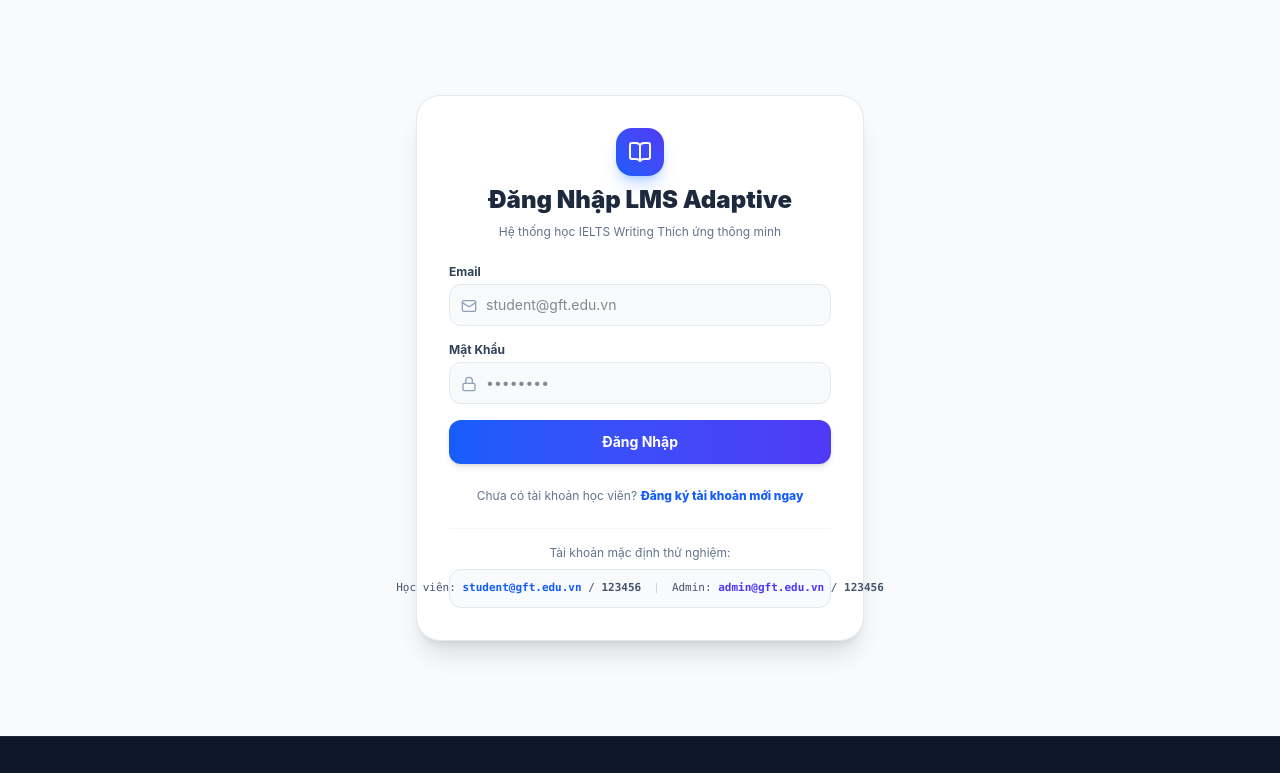
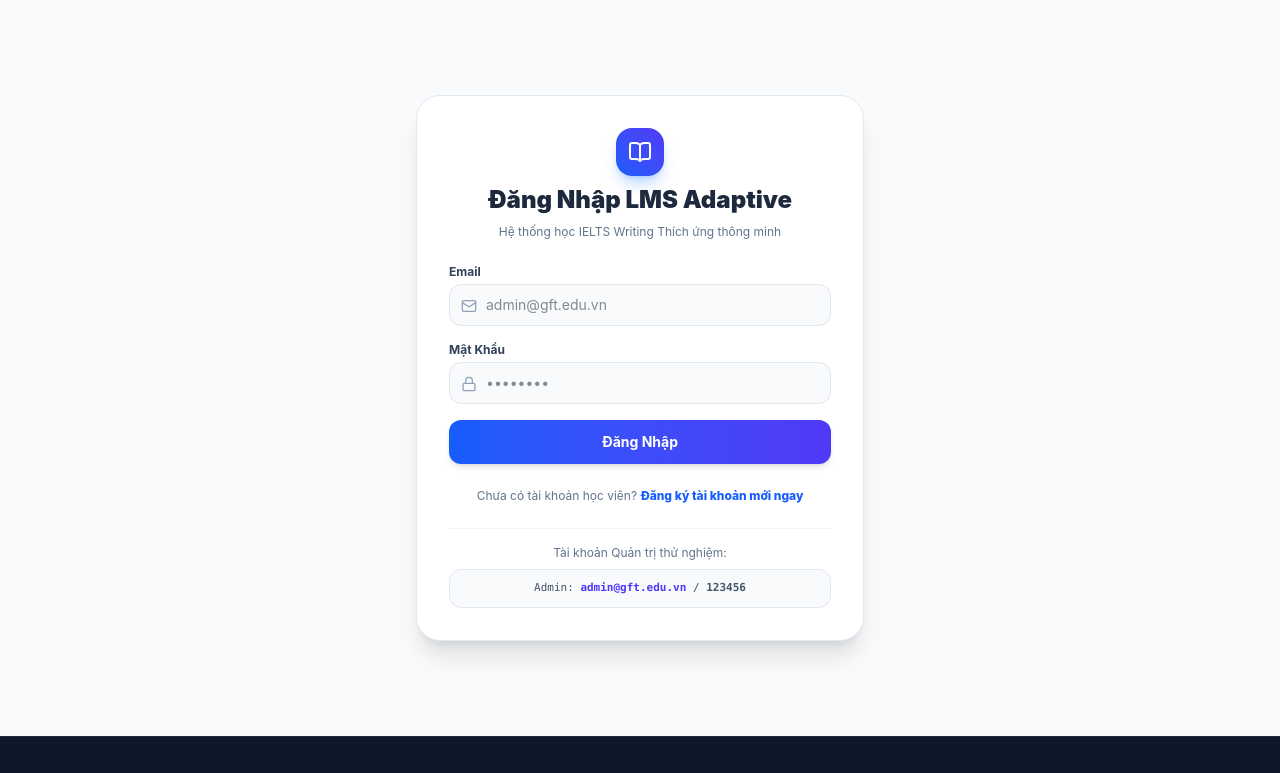
Before and after one commit to DoanNguyenDuyKha/TrackA_Test-Project_GFT, a React app in the folder frontend/: page /login in a window 1280 px wide. Shown: the top 773 px of the page. Built offline with nearby package versions, Linux system fonts and the light colour scheme; no server answers; the HTML template or start-up script is replaced by a standard one.

Commit message:
Fix: keep only admin demo account hint box outside login form

```diff
--- a/frontend/src/pages/Login.jsx
+++ b/frontend/src/pages/Login.jsx
@@ -69,7 +69,7 @@ const Login = () => {
                 required
                 value={email}
                 onChange={(e) => setEmail(e.target.value)}
-                placeholder="student@gft.edu.vn"
+                placeholder="admin@gft.edu.vn"
                 className="w-full pl-9 pr-4 py-2.5 bg-slate-50 rounded-xl border border-slate-200 text-sm focus:ring-2 focus:ring-blue-500 focus:bg-white"
               />
             </div>
@@ -109,10 +109,8 @@ const Login = () => {
         </form>
 
         <div className="pt-4 border-t border-slate-100 text-center space-y-2">
-          <p className="text-xs text-slate-500">Tài khoản mặc định thử nghiệm:</p>
-          <div className="text-[11px] text-slate-600 bg-slate-50 p-2.5 rounded-xl border border-slate-200 font-mono flex items-center justify-center space-x-3 whitespace-nowrap">
-            <span>Học viên: <strong className="text-blue-600">student@gft.edu.vn</strong> / <strong>123456</strong></span>
-            <span className="text-slate-300">|</span>
+          <p className="text-xs text-slate-500">Tài khoản Quản trị thử nghiệm:</p>
+          <div className="text-[11px] text-slate-600 bg-slate-50 p-2.5 rounded-xl border border-slate-200 font-mono flex items-center justify-center space-x-2 whitespace-nowrap">
             <span>Admin: <strong className="text-indigo-600">admin@gft.edu.vn</strong> / <strong>123456</strong></span>
           </div>
         </div>
```
